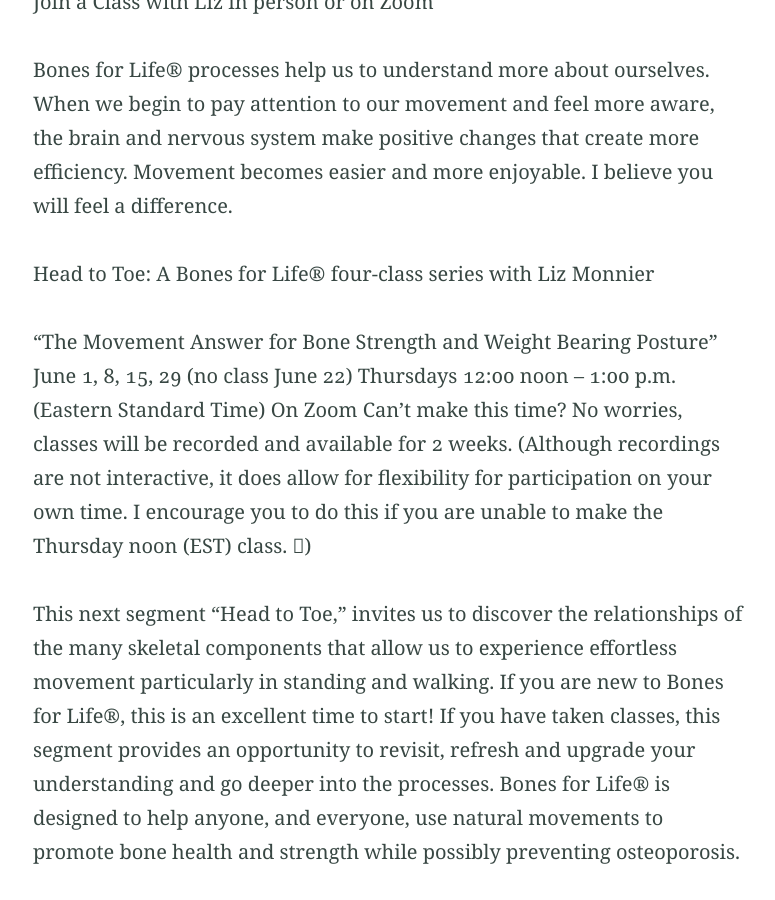
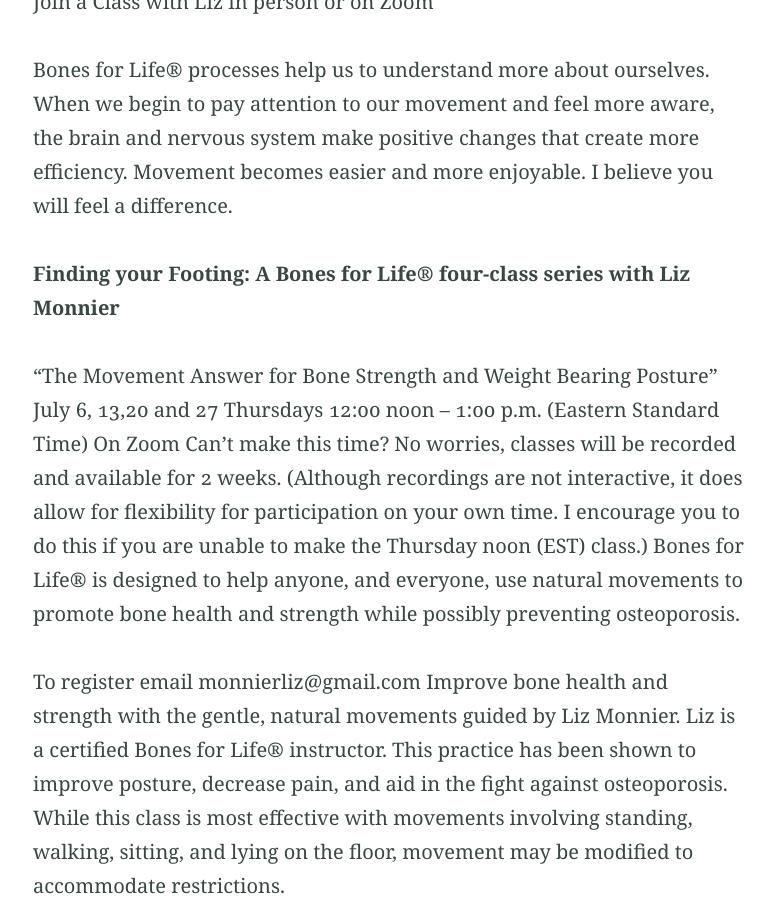
Before and after one commit to monnierliz/monnierliz.github.io, a Jekyll site: the page built from index.md, in a window 1280 px wide and 900 px high, scrolled down 3088 px. Shown: the whole window, without its empty margins (250-1025 px from the left). Built offline with Jekyll 4.4.1, drawn with Linux system fonts in a browser that asks for light colours; some of the changed text lies outside the part shown.

Commit message:
Update index.md
update teaching schedule July 15, 2023

```diff
--- a/index.md
+++ b/index.md
@@ -46,15 +46,14 @@ Join a Class with Liz in person or on Zoom
 
 Bones for Life® processes help us to understand more about ourselves. When we begin to pay attention to our movement and feel more aware, the brain and nervous system make positive changes that create more efficiency. Movement becomes easier and more enjoyable. I believe you will feel a difference.
 
-Head to Toe:  A Bones for Life® four-class series with Liz Monnier
+**Finding your Footing:  A Bones for Life® four-class series with Liz Monnier**
 
 “The Movement Answer for Bone Strength and Weight Bearing Posture”
-June 1, 8, 15, 29 (no class June 22)
+July 6, 13,20 and 27
 Thursdays 12:00 noon – 1:00 p.m. (Eastern Standard Time) On Zoom
 Can’t make this time? No worries, classes will be recorded and available for 2 weeks.
-(Although recordings are not interactive, it does allow for flexibility for participation on your own time. I encourage you to do this if you are unable to make the Thursday noon (EST) class. )
-
-This next segment “Head to Toe,” invites us to discover the relationships of the many skeletal components that allow us to experience effortless movement particularly in standing and walking. If you are new to Bones for Life®, this is an excellent time to start! If you have taken classes, this segment provides an opportunity to revisit, refresh and upgrade your understanding and go deeper into the processes. Bones for Life® is designed to help anyone, and everyone, use natural movements to promote bone health and strength while possibly preventing osteoporosis.
+(Although recordings are not interactive, it does allow for flexibility for participation on your own time. I encourage you to do this if you are unable to make the Thursday noon (EST) class.)
+Bones for Life® is designed to help anyone, and everyone, use natural movements to promote bone health and strength while possibly preventing osteoporosis.
 
 To register email monnierliz@gmail.com
 Improve bone health and strength with the gentle, natural movements guided by Liz Monnier.  Liz is a certified Bones for Life® instructor.  This practice has been shown to improve posture, decrease pain, and aid in the fight against osteoporosis.  While this class is most effective with movements involving standing, walking, sitting, and lying on the floor, movement may be modified to accommodate restrictions.
@@ -66,8 +65,12 @@ Benefits from Bones for Life®:
 	Teaches you how to move your unique body in a range that is right for you.
 	Helps you to rediscover the pleasure of moving!
 Bones for Life® is designed to help anyone, and everyone, use natural movements to promote bone health and strength while possibly preventing osteoporosis. For more information check out this link: http://movementintelligence.org/bones-for-life
-**If this is your first Bones for Life® class, you will need to submit the Foundation for Movement Intelligence Memorandum of Understanding prior to taking a class. You only need to do this once.
+**If this is your first Bones for Life® class**, you will need to submit the Foundation for Movement Intelligence Memorandum of Understanding prior to taking a class. You only need to do this once.
 https://forms.gle/K6mNWwSemJ5dkFEq9
+
+**Bones for Life® in person** this September at the Botanical Gardens, meeting Tuesdays 9:30-10:30 a.m. Contact the Fort Wayne Parks and Recreation Department for registration.
+
+**T'ai Chi for Relaxation** in person this September at the Botanical Gardens, meeting Tuesdays 5-6:00 p.m. Contact the Fort Wayne Parks and Recreation Department for registration.
 
 **Dance for PD** (dance movement in chair for those with limited mobility)
 In Person at the Fort Wayne Dance Collective, 437 East Berry Street, Fort Wayne, IN 46802
```
